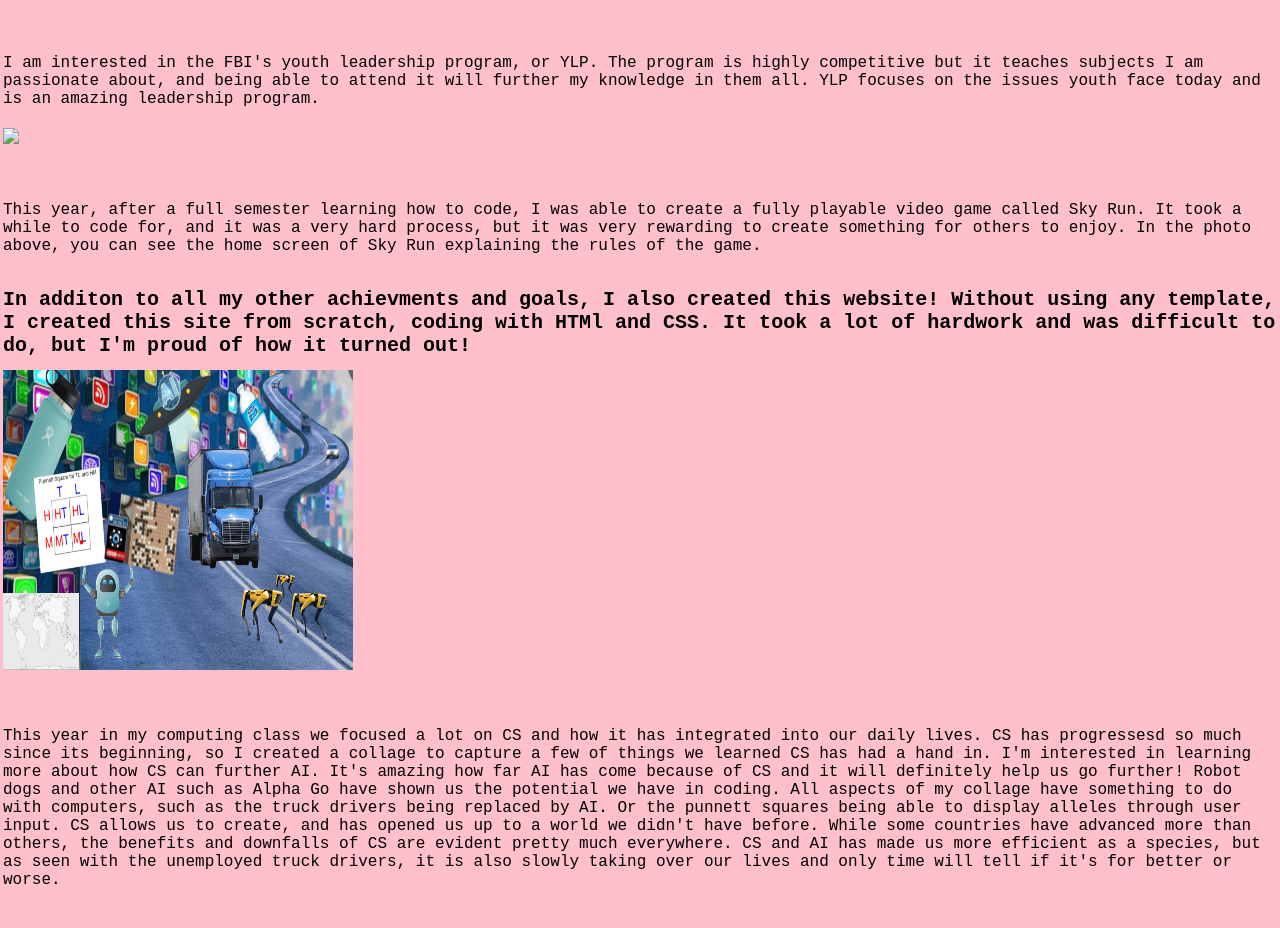
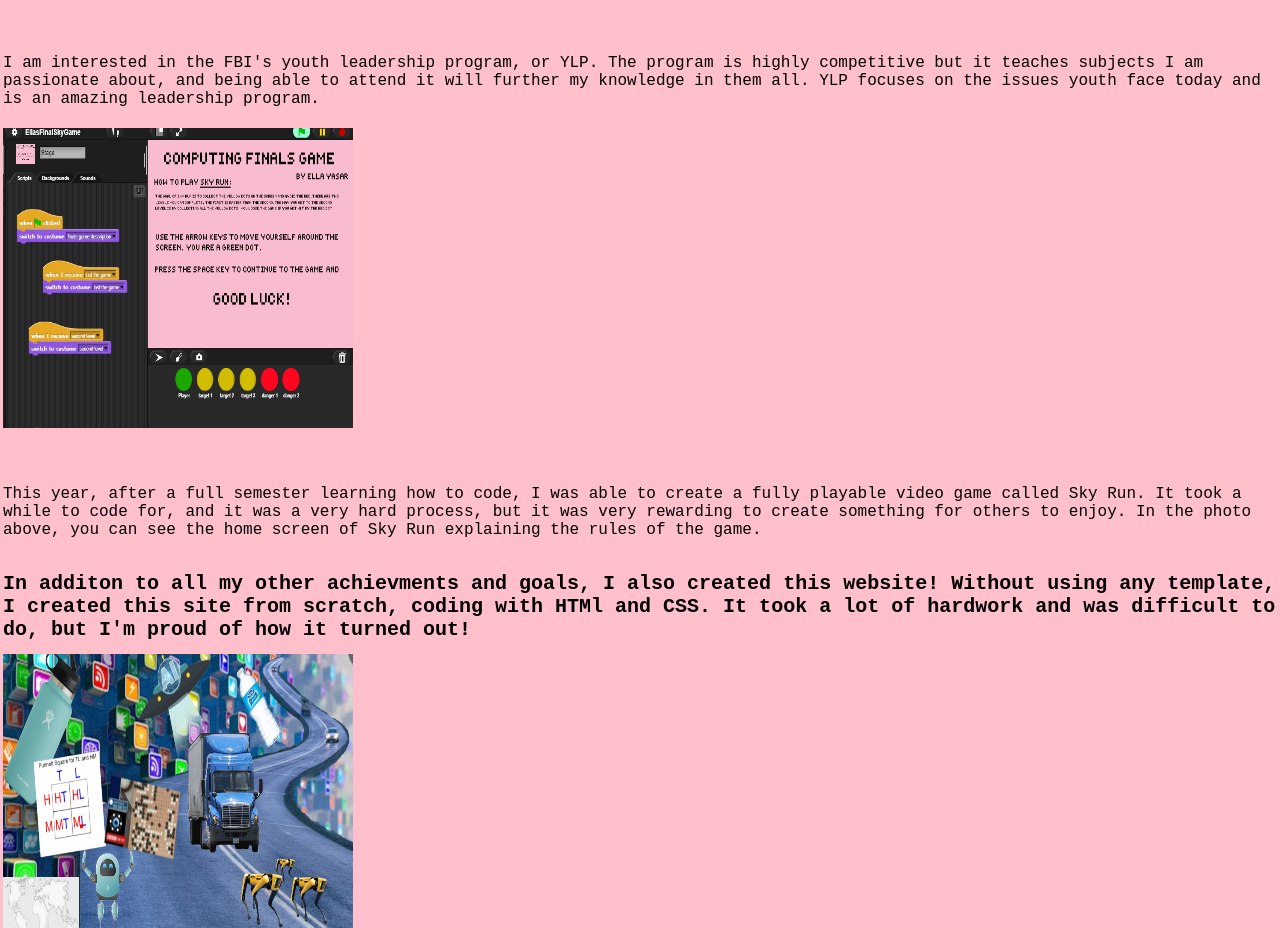
Before and after one commit to ellaya25/Joy-of-Computing, a plain HTML site: page academics.html in a window 1280 px wide. Shown: the part 1670-2598 px from the top of the page. Drawn offline with Linux system fonts and the light colour scheme.

Commit message:
Update academics.html

```diff
--- a/academics.html
+++ b/academics.html
@@ -57,7 +57,7 @@
       </td>
     </tr>
     <tr>
-        <td><img src=sky run video game by me.png"width="350" height="300" />
+        <td><img src="sky run video game by me.png" width="350" height="300" />
           <br>
           <br>
           <br>
```
